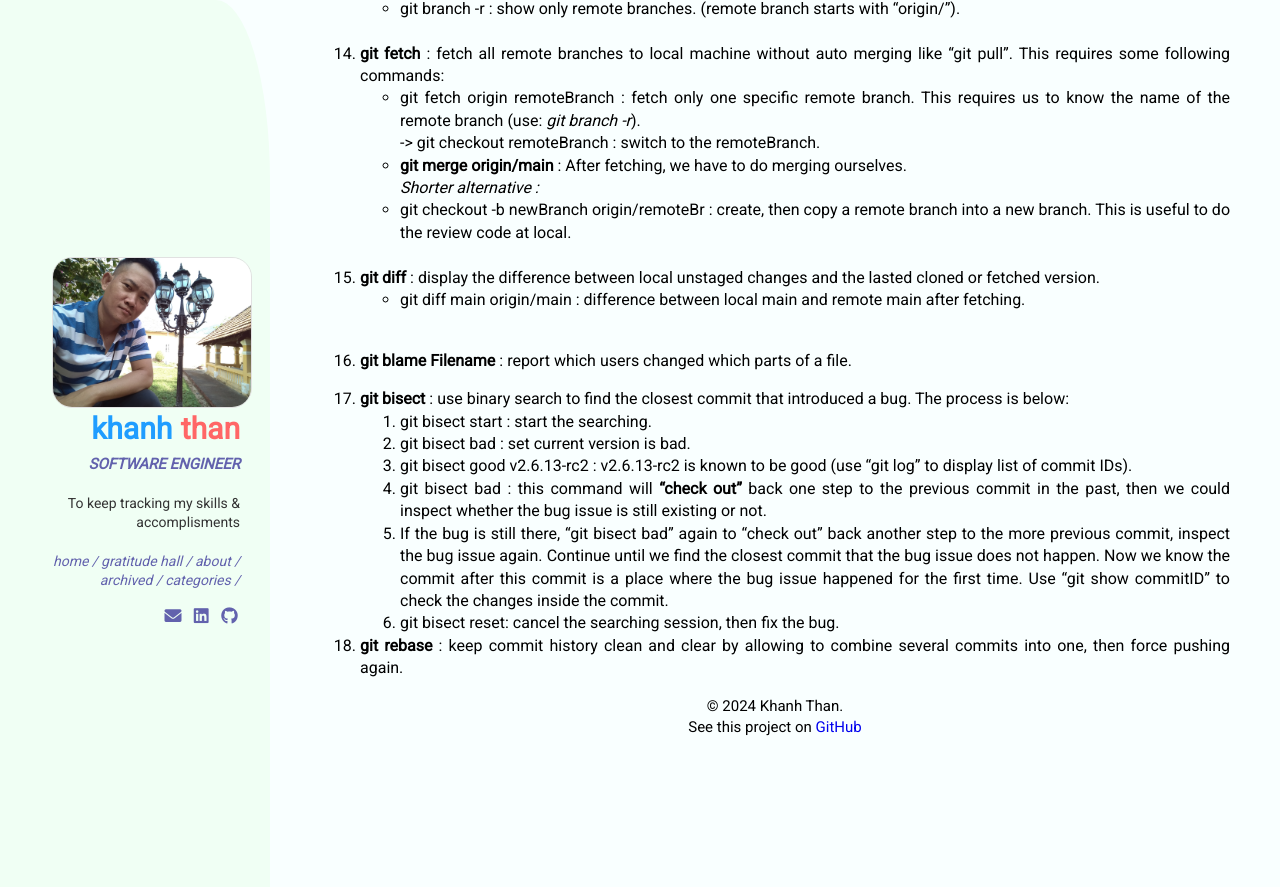
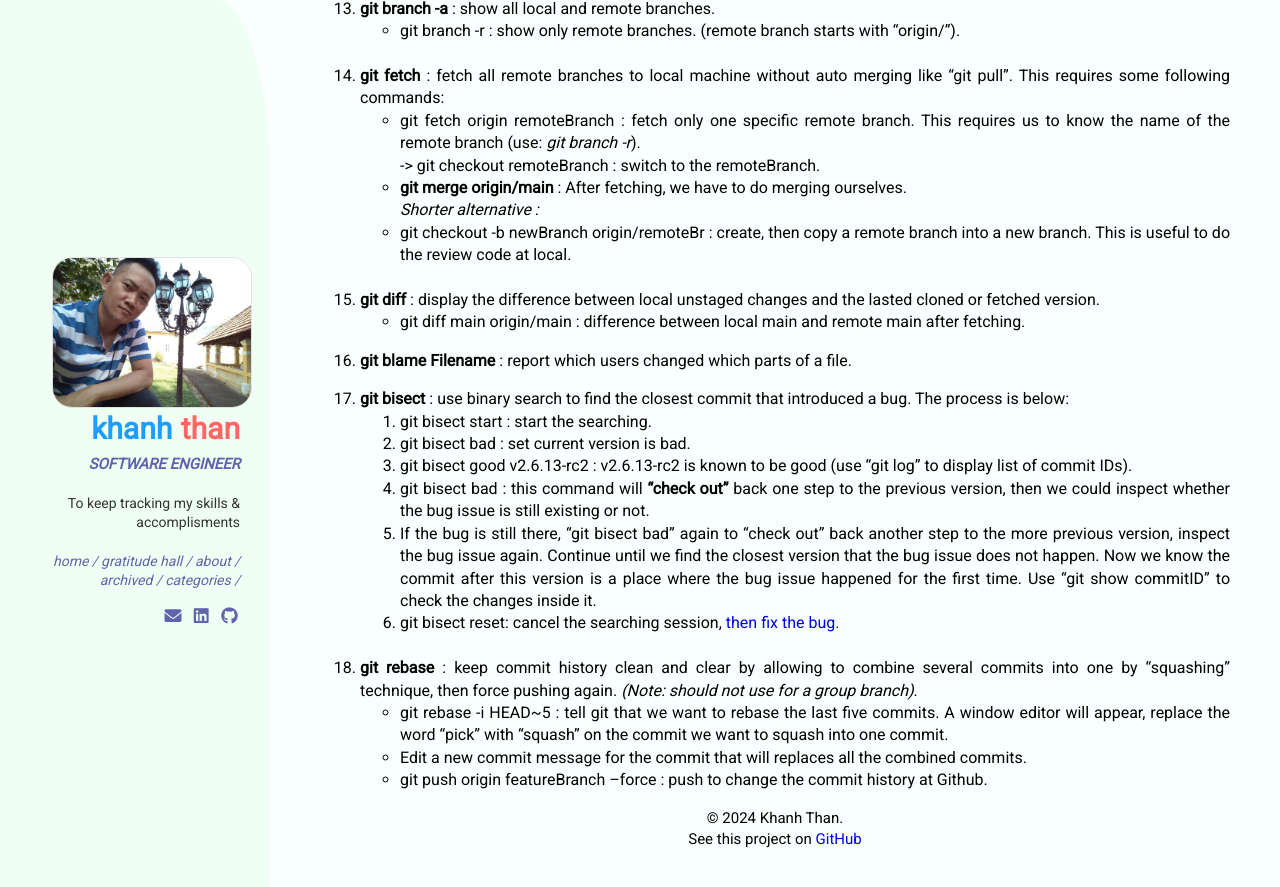
Before and after one commit to khanh-devos/blog_memory, a Jekyll site: the page built from _posts/2024-11-01-Git-and-Github.md, in a window 1280 px wide and 900 px high, scrolled down 1100 px. Shown: the top 887 px of the window. Built offline with Jekyll 4.4.1, drawn with Linux system fonts in a browser that asks for light colours; before the commit the page ends 1888 px from its top, so only the background shows below that; some of the changed text lies outside the part shown.

Commit message:
Add git rebase.

```diff
--- a/_posts/2024-11-01-Git-and-Github.md
+++ b/_posts/2024-11-01-Git-and-Github.md
@@ -8,7 +8,7 @@ Author: Git was created by Linus Torvalds in 2005, who also developed Linux in 1
 These are some common helpful commands of git:
 <br><i>(Warning: we should use a new branch named "dev" to develop or code, which allows us to do the code review before merging.)</i>
 
-1. <b>git pull </b> (git pull origin Branchname): update changes to your current local branch compared to the remote branch.
+1. <b>git pull </b> (git pull origin Branchname): updates your current local branch by fetching the latest changes from the corresponding remote branch and merging those changes into your local branch.
 
 2. <b>git clone GithubURL </b>: clone a github repository down to local machine.
 
@@ -53,7 +53,7 @@ These are some common helpful commands of git:
     - git checkout -b newBranch origin/remoteBr : create, then copy a remote branch into a new branch. This is useful to do the review code at local.<br><br>
 
 15. <b>git diff </b>: display the difference between local unstaged changes and the lasted cloned or fetched version.
-    - git diff main origin/main : difference between local main and remote main after fetching.<br><br>
+    - git diff main origin/main : difference between local main and remote main after fetching.<br>
 
 16. <b>git blame Filename </b>: report which users changed which parts of a file.
 
@@ -61,8 +61,11 @@ These are some common helpful commands of git:
     1. git bisect start : start the searching.
     2. git bisect bad : set current version is bad.
     3. git bisect good v2.6.13-rc2 : v2.6.13-rc2 is known to be good (use "git log" to display list of commit IDs).
-    4. git bisect bad : this command will <b>"check out"</b> back one step to the previous commit in the past, then we could inspect whether the bug issue is still existing or not.
-    5. If the bug is still there, "git bisect bad" again to "check out" back another step to the more previous commit, inspect the bug issue again. Continue until we find the closest commit that the bug issue does not happen. Now we know the commit after this commit is a place where the bug issue happened for the first time. Use "git show commitID" to check the changes inside the commit.
-    6. git bisect reset: cancel the searching session, then fix the bug.
+    4. git bisect bad : this command will <b>"check out"</b> back one step to the previous version, then we could inspect whether the bug issue is still existing or not.
+    5. If the bug is still there, "git bisect bad" again to "check out" back another step to the more previous version, inspect the bug issue again. Continue until we find the closest version that the bug issue does not happen. Now we know the commit after this version is a place where the bug issue happened for the first time. Use "git show commitID" to check the changes inside it.
+    6. git bisect reset: cancel the searching session, <a href="https://www.loom.com/share/441b848fe2524f50aae31712657fa3d4?sid=b06cfda5-662f-4c15-a08e-82b4d0544cc3" target="_blank">then fix the bug.</a><br><br>
 
-18. <b>git rebase </b>: keep commit history clean and clear by allowing to combine several commits into one, then force pushing again.
+18. <b>git rebase </b>: keep commit history clean and clear by allowing to combine several commits into one by "squashing" technique, then force pushing again. <i>(Note: should not use for a group branch)</i>.
+    - git rebase -i HEAD~5 : tell git that we want to rebase the last five commits. A window editor will appear, replace the word "pick" with "squash" on the commit we want to squash into one commit.
+    - Edit a new commit message for the commit that will replaces all the combined commits.
+    - git push origin featureBranch --force : push to change the commit history at Github.
```
